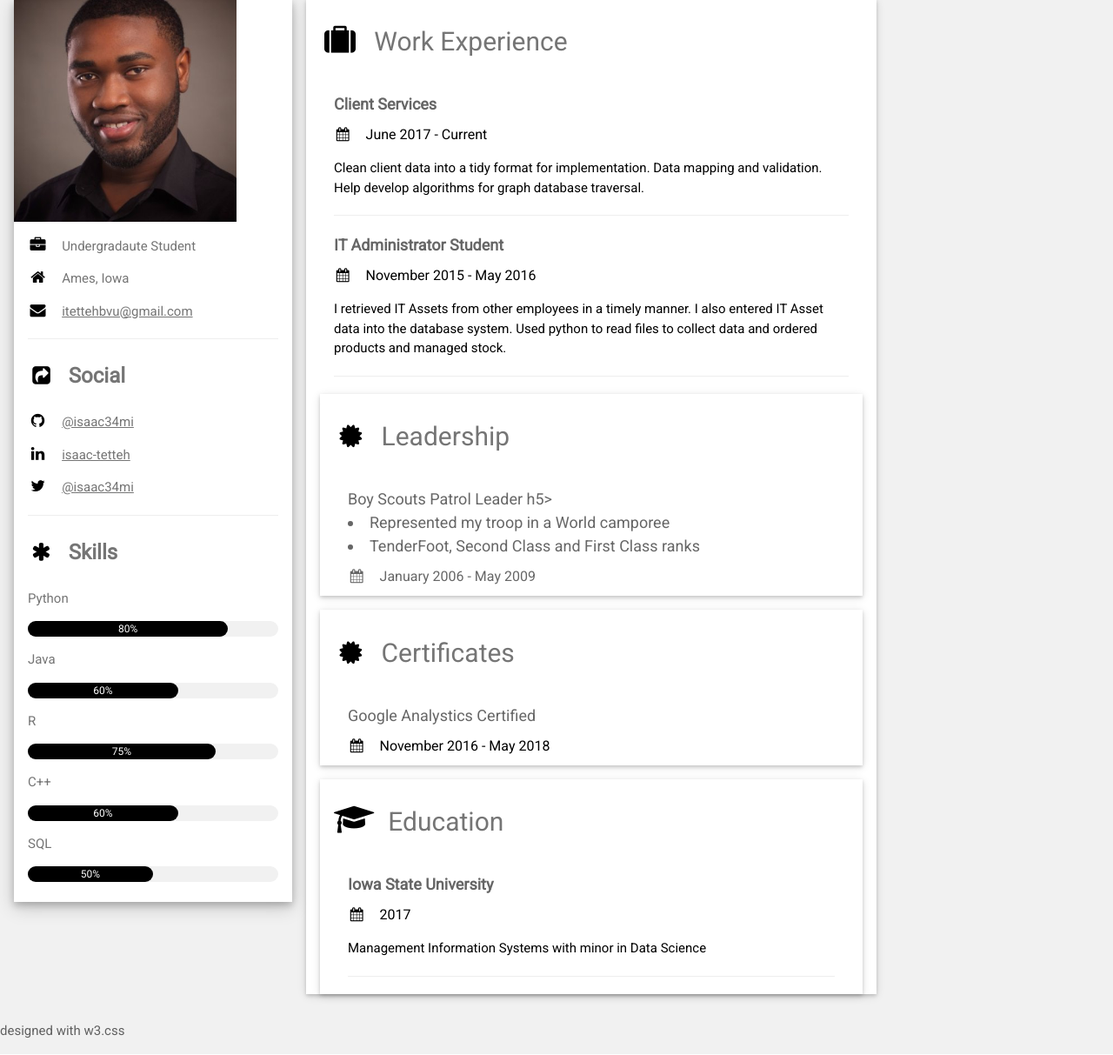
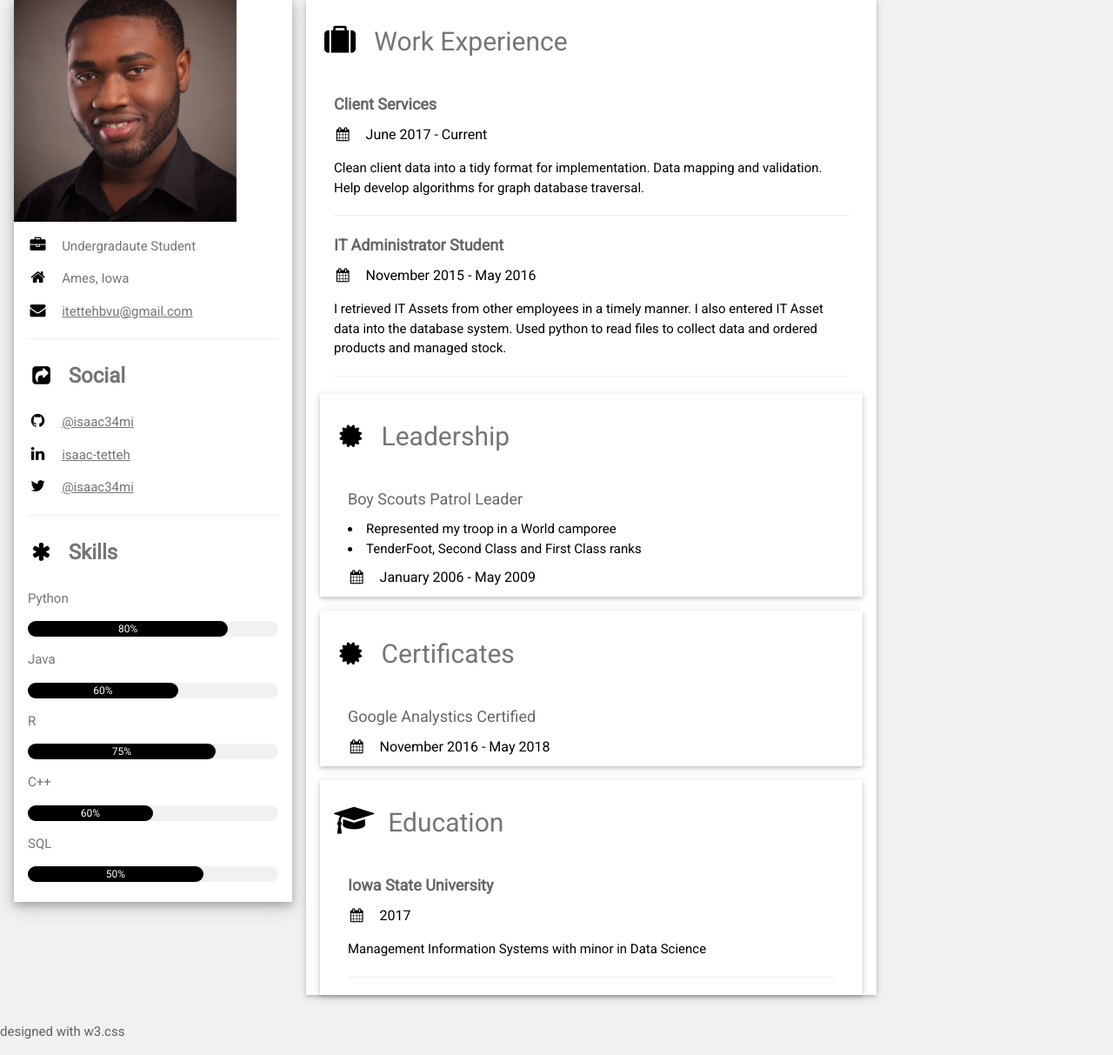
Before and after one commit to isaac34mi/Portfolio, a Flask app: page / in a window 1280 px wide. Shown: the part 69-1282 px from the top of the page at 87% size. Run offline with Flask 2, Linux system fonts and the light colour scheme.

Commit message:
Update resume.html

```diff
--- a/templates/resume.html
+++ b/templates/resume.html
@@ -49,13 +49,13 @@
           </div>
             <p>C++</p>
           <div class="w3-progress-container w3-round-xlarge w3-small">
-            <div class="w3-progressbar w3-round-xlarge w3-black" style="width:60%">
+            <div class="w3-progressbar w3-round-xlarge w3-black" style="width:50%">
               <div class="w3-center w3-text-white">60%</div>
             </div>
           </div>
           <p>SQL</p>
           <div class="w3-progress-container w3-round-xlarge w3-small">
-            <div class="w3-progressbar w3-round-xlarge w3-black" style="width:50%">
+            <div class="w3-progressbar w3-round-xlarge w3-black" style="width:70%">
               <div class="w3-center w3-text-white">50%</div>
             </div>
           </div>
@@ -92,7 +92,7 @@
         <div class="w3-container w3-card-2 w3-white w3-margin-bottom">
           <h2 class="w3-text-grey w3-padding-16"><i class="fa fa-certificate fa-fw w3-margin-right w3-text-black"></i>Leadership</h2>
           <div class="w3-container">
-         <h5 class="w3-opacity">Boy Scouts Patrol Leader h5>
+             <h5 class="w3-opacity">Boy Scouts Patrol Leader </h5>
              <li> Represented my troop in a World camporee
              <li> TenderFoot, Second Class and First Class ranks
             <h6 class="w3-text-black"><i class="fa fa-calendar fa-fw w3-margin-right"></i>January 2006 - May 2009</h6>
@@ -112,6 +112,7 @@
           <h5 class="w3-opacity"><b>Iowa State University</b></h5>
           <h6 class="w3-text-black"><i class="fa fa-calendar fa-fw w3-margin-right"></i>2017</h6>
           <p>Management Information Systems with minor in Data Science</p>
+          <p></p>
           <hr>
         </div>
       </div>
```
Lines whose indentation alone changed are shown as unchanged.
